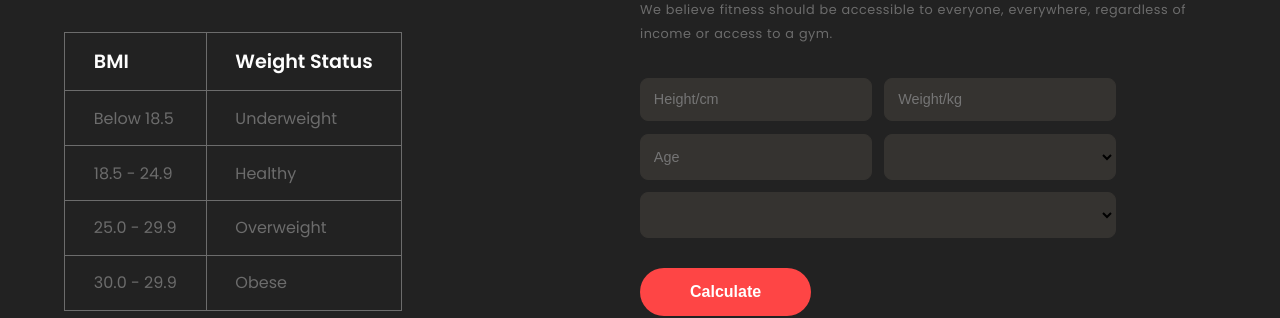
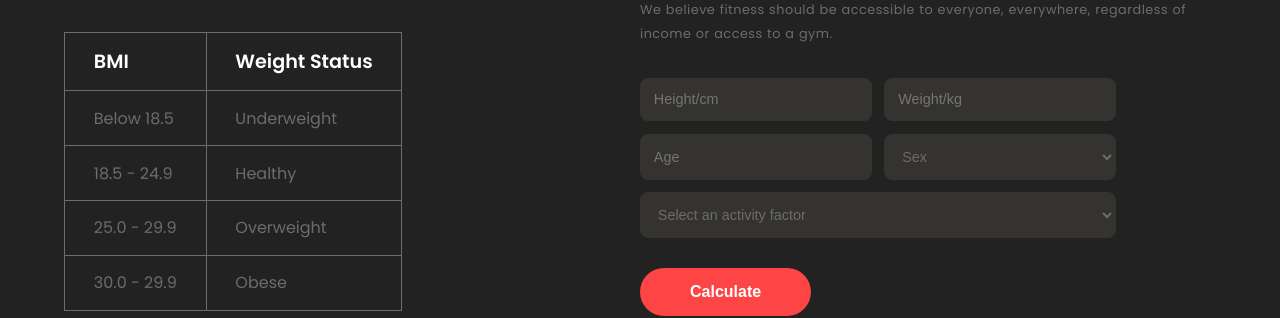
Before and after one commit to asm-shad/Fitness_Website, a plain HTML site: page index.html in a window 1280 px wide. Shown: the part 2520-2838 px from the top of the page. Drawn offline with nearby package versions, Linux system fonts and the light colour scheme; a web font is replaced by a local one.

Commit message:
BMI Calculator form section updated

```diff
--- a/Styles/style.css
+++ b/Styles/style.css
@@ -362,6 +362,11 @@ input, select{
     background-color: rgb(53, 51, 48);
     font-size: 0.9rem;
     border-radius: 0.5rem;
+    outline: none;
+}
+select{
+    color: var(--secondary);
+    background-color: var();
 }
 .BMI-calculator-area .right h3{
     margin-bottom: 1rem;
--- a/index.html
+++ b/index.html
@@ -149,13 +149,13 @@
                                     </div>
                                     <div class="input-wrap-2">
                                         <input type="text" placeholder="Age">
-                                        <select name="" id="" aria-placeholder="Sex">
-                                            <option value="Sex"></option>
+                                        <select name="" id="#">
+                                            <option value="Sex">Sex</option>
                                         </select>
                                     </div>
                                     <div class="input-wrap-3">
-                                        <select name="" id="" aria-placeholder="Select an activity factor">
-                                            <option value="Select an activity factor"></option>
+                                        <select name="" id="#">
+                                            <option value="Select an activity factor">Select an activity factor</option>
                                         </select>
                                     </div>
                                 </form>
@@ -220,6 +220,7 @@
              </section>
          </div>
     </main>
+    <!-- Footer Section Starts here -->
     <div class="background_2">
         <footer class="container">
             <div class="footer-container">
```
